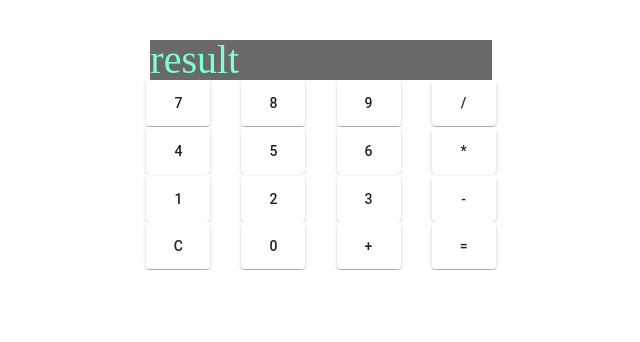
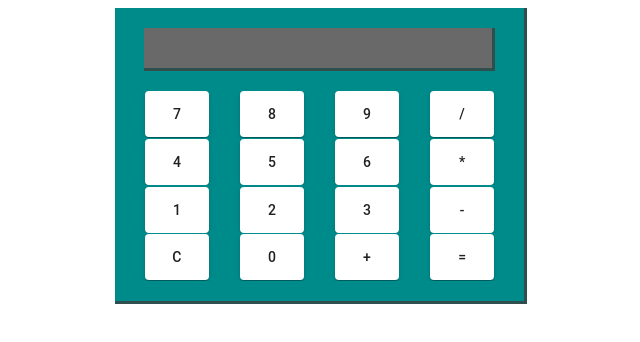
Before and after one commit to maijuriina/front-end, an Angular app: page /calculator in a window 1280 px wide. Shown: the top 342 px of the page, without its empty margins (319-959 px from the left). Built offline with nearby package versions, Linux system fonts and the light colour scheme.

Commit message:
Calculator shows operation and calculates it with = button. You can then continue the operation from there. Pressing C empties the operation and screen.

```diff
--- a/src/app/calculator/calculator.component.css
+++ b/src/app/calculator/calculator.component.css
@@ -2,6 +2,10 @@
   width: 30%;
   margin: auto;
   display: block;
+  background-color: darkcyan;
+  padding: 20px 15px;
+  border-right: 3px solid darkslategrey;
+  border-bottom: 3px solid darkslategrey;
 }
 
 .calcBtn {
@@ -11,10 +15,22 @@
 .calcScreen {
   background-color: dimgray;
   color: aquamarine;
-  width: 90%;
+  width: 92%;
   height: 40px;
   margin: auto;
   display: block;
+  font-size: 30px;
   line-height: 40px;
-  font-size: 40px;
+  text-align: right;
+  font-family: Roboto, monospace;
+  border-right: 3px solid darkslategrey;
+  border-bottom: 3px solid darkslategrey;
 }
+
+p {
+  padding: 10px;
+}
+
+.gridContainer {
+  padding-top: 20px;
+}
--- a/src/app/calculator/calculator.component.html
+++ b/src/app/calculator/calculator.component.html
@@ -1,8 +1,10 @@
 <div class="calc">
-  <div class="calcScreen"><p>result</p></div>
-<mat-grid-list cols="4" rowHeight="2:1">
-  <mat-grid-tile *ngFor="let button of buttons">
-    <button class="calcBtn" mat-raised-button>{{button}}</button>
-  </mat-grid-tile>
-</mat-grid-list>
+  <div class="calcScreen">{{calculation}}</div>
+  <div class="gridContainer">
+    <mat-grid-list cols="4" rowHeight="2:1">
+      <mat-grid-tile *ngFor="let button of buttons">
+        <button class="calcBtn" mat-raised-button (click)="pressKey(button)">{{button}}</button>
+      </mat-grid-tile>
+    </mat-grid-list>
+  </div>
 </div>
--- a/src/app/calculator/calculator.component.ts
+++ b/src/app/calculator/calculator.component.ts
@@ -1,4 +1,6 @@
 import { Component, OnInit } from '@angular/core';
+import {clearElement} from '@angular/cdk/testing';
+import {$} from 'protractor';
 
 @Component({
   selector: 'app-calculator',
@@ -7,11 +9,25 @@ import { Component, OnInit } from '@angular/core';
 })
 export class CalculatorComponent implements OnInit {
 
-  buttons: string[] = ["7", "8", "9", "/", "4", "5", "6", "*", "1", "2", "3", "-", "C", "0", "+", "="];
+  buttons: string[] = ['7', '8', '9', '/', '4', '5', '6', '*', '1', '2', '3', '-', 'C', '0', '+', '='];
+  calculation: string;
 
-  constructor() { }
+  pressKey(inputValue: string) {
+    if (inputValue === 'C') {
+      this.calculation = '';
+    } else if (inputValue === '=') {
+      // tslint:disable-next-line:no-eval
+      this.calculation = eval(this.calculation);
+    } else {
+      this.calculation = this.calculation + inputValue;
+      console.log(this.calculation);
+    }
+  }
+
+  constructor() {
+    this.calculation = '';
+  }
 
   ngOnInit() {
   }
-
 }
```
